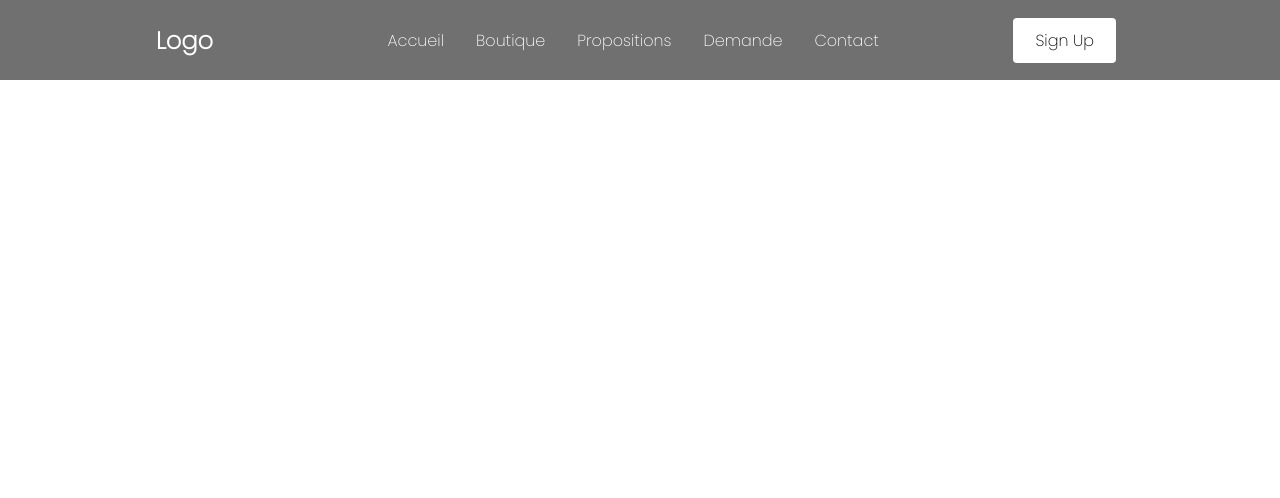
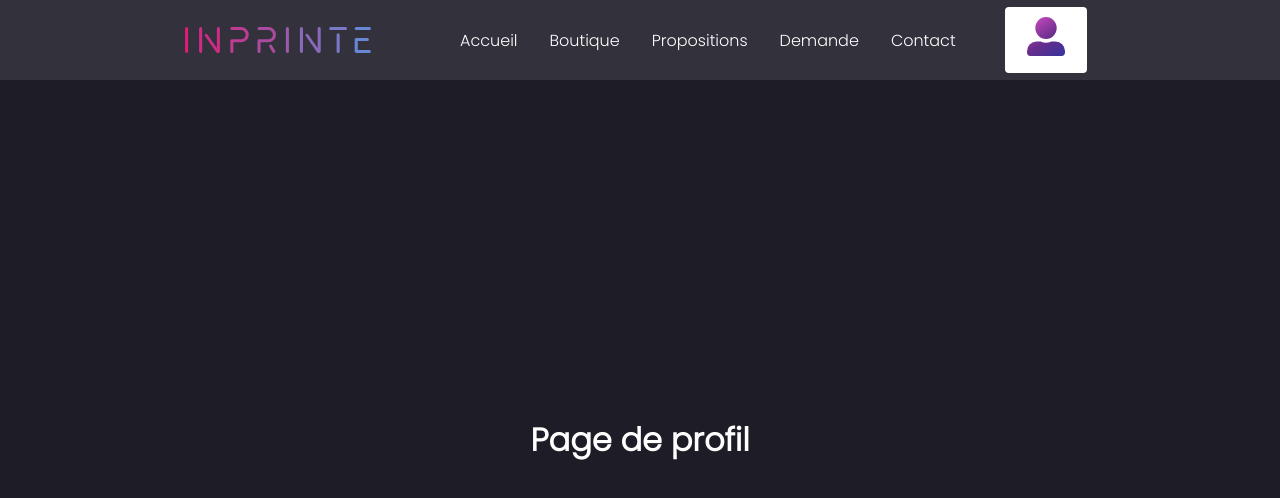
Before and after one commit to romainsilvy/inprinte, a React (Create React App) app in the folder inprinte-app/: page /login in a window 1280 px wide. Shown: the top 498 px of the page. Built offline with nearby package versions, Linux system fonts and the light colour scheme.

Commit message:
:zap: add front color and logo in header

```diff
--- a/inprinte-app/src/App.css
+++ b/inprinte-app/src/App.css
@@ -1,7 +1,14 @@
-@import url('https://fonts.googleapis.com/css2?family=Poppins:wght@200&display=swap');
-* {
+@import url('https://fonts.googleapis.com/css2?family=Poppins:wght@300&display=swap');
+*{
     font-family: 'Poppins', sans-serif;
     box-sizing: border-box;
     margin: 0;
     padding: 0;
 }
+
+body {
+    background: var(--unnamed-color-1d1c27) 0% 0% no-repeat padding-box;
+    background: #1D1C27 0% 0% no-repeat padding-box;
+    opacity: 1;
+    color: #FFFFFF;
+}
--- a/inprinte-app/src/App.js
+++ b/inprinte-app/src/App.js
@@ -3,26 +3,29 @@ import './App.css';
 import Header from './components/Header';
 import { BrowserRouter as Router, Routes, Route } from 'react-router-dom'
 // import Footer from './components/Footer'
-import {ReactComponent as Logo} from '../../images/inprinte.svg';
 import Accueil from './pages/Accueil.jsx'
 import Boutique from './pages/Boutique'
 import Propositions from './pages/Propositions'
 import Demande from './pages/Demande'
 import Contact from './pages/Contact'
+import Login from './pages/Login'
 
 function App() {
   return (
+    <div className="app">
       <Router>
           <Header />
           <Routes>
-            <Route path="/" element={<Logo/>} />
+            <Route path="/" element={<Accueil/>} />
             <Route path="/accueil" element={<Accueil/>} />
             <Route path="/boutique" element={<Boutique/>} />
             <Route path="/propositions" element={<Propositions/>} />
             <Route path="/demande" element={<Demande/>} />
             <Route path="/contact" element={<Contact/>} />
+            <Route path="/login" element={<Login/>} />
           </Routes>
       </Router>
+    </div>
   );
 }
 
--- a/inprinte-app/src/components/Header.jsx
+++ b/inprinte-app/src/components/Header.jsx
@@ -1,12 +1,13 @@
 import React from 'react';
 import { Nav, Bars, NavLink, NavMenu, NavBtn, NavBtnLink } from '../styles/HeaderStyles';
-
+import InprinteLogo from '../images/logo.svg'
+import UserLogo from '../images/user.svg'
 const Header = () => {
     return (
         <>
         <Nav>
             <NavLink to="/">
-                <h1>Logo</h1>
+                <img src={InprinteLogo} alt="Inprinte Logo" />
             </NavLink>
             <Bars />
             <NavMenu>
@@ -27,7 +28,9 @@ const Header = () => {
                 </NavLink>
             </NavMenu>
             <NavBtn>
-                <NavBtnLink to="/signup">Sign Up</NavBtnLink>
+                <NavBtnLink to="/login">
+                    <img src={UserLogo} alt="User Logo" />
+                </NavBtnLink>
             </NavBtn>
         </Nav>
         </>
--- /dev/null
+++ b/inprinte-app/src/pages/Login.jsx
@@ -0,0 +1,11 @@
+import React from 'react';
+
+const Login = () => {
+    return (
+        <div style= {{display: 'flex', justifyContent: 'center', alignItems: 'center', height: '90vh'}}>
+            <h1>Page de profil</h1>
+        </div>
+    );
+};
+
+export default Login;
--- a/inprinte-app/src/styles/HeaderStyles.jsx
+++ b/inprinte-app/src/styles/HeaderStyles.jsx
@@ -3,23 +3,27 @@ import { NavLink as Link } from 'react-router-dom'
 import {FaBars} from 'react-icons/fa'
 
 export const Nav = styled.nav`
-    background : #707070;
+    background: #32313c 0% 0% no-repeat padding-box;
+    opacity: 1;
+    backdrop-filter: blur(30px);
+-webkit-backdrop-filter: blur(30px);
     height : 80px;
     display: flex;
-    justify-content : space-between;
+    justify-content : space-around;
     padding: 0.5rem calc((100vw - 1000px) /2);
     z-index: 10;
+
 `
 
 export const NavLink = styled(Link)`
     color: #ffffff;
     display: flex;
+    justify-content : space-around;
     align-items: center;
     text-decoration: none;
     padding: 0 1rem;
     height: 100%;
     cursor: pointer;
-
     &.active {
         color: #B289FF;
     }
@@ -42,6 +46,7 @@ export const Bars = styled(FaBars)`
 
 export const NavMenu = styled.div`
     display: flex;
+    justify-content : space-around;
     align-items: center;
     margin-right: -24px;
 
```
Also changed, not shown: inprinte-app/src/images/logo.svg (renamed from inprinte-app/src/images/inprinte.svg), inprinte-app/src/images/user.svg (added).
